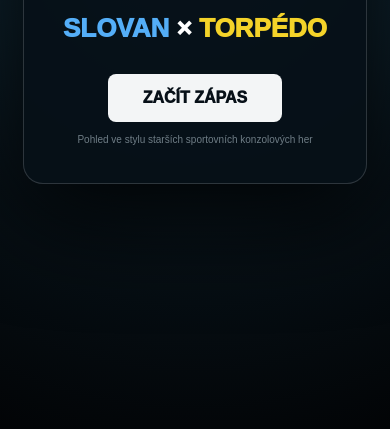
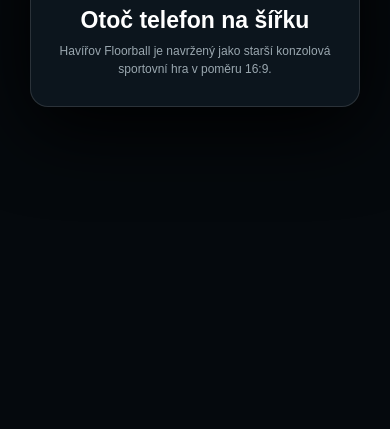
Before and after one commit to tstradej-dev/Florbal-game, a plain HTML site: page index.html in a window 390 px wide. Shown: the part 415-844 px from the top of the page. Drawn offline with Linux system fonts and the light colour scheme; animation ran at ten frames a second.

Commit message:
Update index.html

```diff
--- a/index.html
+++ b/index.html
@@ -21,6 +21,11 @@
 #bar{position:absolute;right:165px;bottom:94px;width:83px;height:7px;border-radius:4px;background:#020508;border:1px solid #fff6;overflow:hidden}
 #fill{height:100%;width:0;background:#fff}
 #help{position:absolute;bottom:8px;left:50%;transform:translateX(-50%);color:#ffffff40;font-size:9px;white-space:nowrap}
+#rotate{display:none;position:fixed;inset:0;z-index:50;align-items:center;justify-content:center;background:#05090d;color:#fff;text-align:center;padding:28px}
+#rotate .rbox{max-width:330px;border:1px solid #ffffff20;border-radius:18px;background:#0c151d;padding:28px;box-shadow:0 20px 80px #000}
+#rotate .ico{font-size:52px;margin-bottom:10px}
+#rotate h2{margin:0 0 8px;font-size:23px}
+#rotate p{margin:0;color:#9aa7af;font-size:12px;line-height:1.5}
 #start,#end{position:fixed;inset:0;z-index:10;display:flex;align-items:center;justify-content:center;background:radial-gradient(circle at 50% 40%,#183b4e,#071016 60%,#020406)}
 .card{width:min(620px,88vw);padding:38px;text-align:center;color:#fff;border:1px solid #ffffff28;border-radius:20px;background:#071018f2;box-shadow:0 30px 100px #000e}
 .logo{font-size:52px;line-height:.88;font-weight:1000;letter-spacing:-3px}.sub{margin-top:12px;color:#9daab2;font-size:11px;letter-spacing:4px}.match{margin:28px 0 8px;font-size:26px;font-weight:1000}
@@ -30,6 +35,8 @@
 </head>
 <body>
 <canvas id="game"></canvas>
+
+<div id="rotate"><div class="rbox"><div class="ico">↻</div><h2>Otoč telefon na šířku</h2><p>Havířov Floorball je navržený jako starší konzolová sportovní hra v poměru 16:9.</p></div></div>
 
 <div id="hud">
   <div id="score">
@@ -69,9 +76,22 @@
 
 <script>
 const canvas=document.getElementById('game'),ctx=canvas.getContext('2d');
-let W=0,H=0,DPR=1;
-function resize(){DPR=Math.min(2,devicePixelRatio||1);W=innerWidth;H=innerHeight;canvas.width=W*DPR;canvas.height=H*DPR;canvas.style.width=W+'px';canvas.style.height=H+'px';ctx.setTransform(DPR,0,0,DPR,0,0)}
-addEventListener('resize',resize);resize();
+let W=0,H=0,DPR=1,VIEW_W=1600,VIEW_H=900,VIEW_S=1,VIEW_X=0,VIEW_Y=0;
+function resize(){
+  DPR=Math.min(2,devicePixelRatio||1);
+  W=innerWidth; H=innerHeight;
+  canvas.width=Math.round(W*DPR);
+  canvas.height=Math.round(H*DPR);
+  canvas.style.width=W+'px';
+  canvas.style.height=H+'px';
+  VIEW_S=Math.min(W/VIEW_W,H/VIEW_H);
+  VIEW_X=(W-VIEW_W*VIEW_S)/2;
+  VIEW_Y=(H-VIEW_H*VIEW_S)/2;
+  ctx.setTransform(DPR,0,0,DPR,0,0);
+}
+addEventListener('resize',resize);
+addEventListener('orientationchange',()=>setTimeout(resize,100));
+resize();
 
 const FIELD={L:-18,R:18,T:-9,B:9};
 const players=[];
@@ -138,16 +158,20 @@ document.getElementById('startBtn').onclick=start;document.getElementById('again
 
 /* --------- 2.5D renderer: stable, game-like and no external engine --------- */
 function project(x,z){
- // perspective: far end is smaller and higher, near end larger/lower
- const horizon=H*.25;
- const depth=(z-FIELD.T)/(FIELD.B-FIELD.T);
- const scale=.48+.72*depth;
- return {x:W/2+x*scale*W/39,y:horizon+depth*(H*.58)+Math.sin(depth*Math.PI)*H*.025,s:scale};
+  // Fixed 16:9 virtual scene. The whole rink is uniformly fitted into
+  // the device viewport, so portrait Safari can never crop/zoom the field.
+  const depth=(z-FIELD.T)/(FIELD.B-FIELD.T);
+  const ps=.48+.72*depth;
+  return {
+    x:VIEW_X+(VIEW_W/2+x*ps*VIEW_W/39)*VIEW_S,
+    y:VIEW_Y+(145+depth*520+Math.sin(depth*Math.PI)*22)*VIEW_S,
+    s:ps*VIEW_S
+  };
 }
 function poly(points,fill,stroke,lw=1){ctx.beginPath();points.forEach((p,i)=>i?ctx.lineTo(p.x,p.y):ctx.moveTo(p.x,p.y));ctx.closePath();if(fill){ctx.fillStyle=fill;ctx.fill()}if(stroke){ctx.lineWidth=lw;ctx.strokeStyle=stroke;ctx.stroke()}}
 function line(a,b,color,w=1){ctx.beginPath();ctx.moveTo(a.x,a.y);ctx.lineTo(b.x,b.y);ctx.strokeStyle=color;ctx.lineWidth=w;ctx.stroke()}
 function ellipseWorld(x,z,rx,rz,fill,stroke){
- const p=project(x,z);ctx.beginPath();ctx.ellipse(p.x,p.y,rx*p.s*W/39,rz*p.s*W/39,0,0,Math.PI*2);ctx.fillStyle=fill;ctx.fill();if(stroke){ctx.strokeStyle=stroke;ctx.stroke()}
+ const p=project(x,z);ctx.beginPath();ctx.ellipse(p.x,p.y,rx*p.s*VIEW_W/39,rz*p.s*VIEW_W/39,0,0,Math.PI*2);ctx.fillStyle=fill;ctx.fill();if(stroke){ctx.strokeStyle=stroke;ctx.stroke()}
 }
 function drawField(){
  const a=project(FIELD.L,FIELD.T),b=project(FIELD.R,FIELD.T),c=project(FIELD.R,FIELD.B),d=project(FIELD.L,FIELD.B);
@@ -174,7 +198,7 @@ function drawField(){
  }
 }
 function drawPlayer(p){
- const q=project(p.x,p.z),s=q.s*W/39;
+ const q=project(p.x,p.z),s=q.s*VIEW_W/39;
  const col=p.team==='B'?'#1675d1':'#e0bf19',dark=p.team==='B'?'#0a2d59':'#161616';
  // shadow
  ctx.beginPath();ctx.ellipse(q.x,q.y+6*s,18*s,7*s,0,0,Math.PI*2);ctx.fillStyle='#0004';ctx.fill();
@@ -193,7 +217,7 @@ function drawPlayer(p){
  ctx.strokeStyle='#444';ctx.lineWidth=Math.max(2,3*s);ctx.beginPath();ctx.moveTo(q.x+p.dir*30*s,q.y+19*s);ctx.lineTo(q.x+p.dir*38*s,q.y+19*s);ctx.stroke();
  if(p===controlled){ctx.beginPath();ctx.arc(q.x,q.y-46*s,4*s,0,Math.PI*2);ctx.fillStyle='#fff';ctx.fill()}
 }
-function drawPuck(){const p=project(puck.x,puck.z);const r=Math.max(4,p.s*W/150);ctx.beginPath();ctx.ellipse(p.x,p.y+2,r*1.35,r*.7,0,0,Math.PI*2);ctx.fillStyle='#111';ctx.fill();ctx.strokeStyle='#fff8';ctx.stroke()}
+function drawPuck(){const p=project(puck.x,puck.z);const r=Math.max(3,p.s*VIEW_W/150);ctx.beginPath();ctx.ellipse(p.x,p.y+2,r*1.35,r*.7,0,0,Math.PI*2);ctx.fillStyle='#111';ctx.fill();ctx.strokeStyle='#fff8';ctx.stroke()}
 
 function aiMove(p,dt){
  let tx=p.homeX,tz=p.homeZ;
@@ -226,9 +250,16 @@ function update(dt){
 function resetAfterGoal(t){owner=null;puck.x=0;puck.z=0;puck.vx=puck.vz=0;msg(t);setTimeout(()=>{if(running){setup();controlled=players[2];setOwner(controlled)}},700)}
 
 function render(){
+ ctx.setTransform(DPR,0,0,DPR,0,0);
  ctx.clearRect(0,0,W,H);
  // dark arena
  const g=ctx.createLinearGradient(0,0,0,H);g.addColorStop(0,'#071019');g.addColorStop(1,'#101820');ctx.fillStyle=g;ctx.fillRect(0,0,W,H);
+ // fixed 16:9 play area, letterboxed rather than cropped
+ ctx.save();
+ ctx.translate(VIEW_X,VIEW_Y);
+ ctx.scale(VIEW_S,VIEW_S);
+ ctx.fillStyle='#05090d';ctx.fillRect(0,0,VIEW_W,VIEW_H);
+ ctx.restore();
  // arena lights
  ctx.globalAlpha=.18;for(let i=0;i<8;i++){ctx.beginPath();ctx.arc(W*(.1+i*.12),H*.12,90,0,Math.PI*2);ctx.fillStyle='#fff';ctx.fill()}ctx.globalAlpha=1;
  drawField();
@@ -240,3 +271,18 @@ let last=performance.now();function loop(t){const dt=Math.min(.033,(t-last)/1000
 </script>
 </body>
 </html>
+<style>
+@media (orientation:portrait){
+  #rotate{display:flex}
+}
+@media (orientation:landscape) and (max-height:520px){
+  #score{top:8px;height:48px;min-width:390px}
+  .team{font-size:13px}.score{font-size:28px}.clock{font-size:16px}
+  #joy{width:128px;height:128px;left:18px;bottom:15px}
+  #knob{left:36px;top:36px;width:56px;height:56px}
+  #shoot{width:96px;height:96px;right:18px;bottom:15px}
+  #pass{width:70px;height:70px;right:112px;bottom:92px}
+  #switch{right:24px;bottom:118px}
+  #check{right:100px;bottom:15px}
+}
+</style>
```
